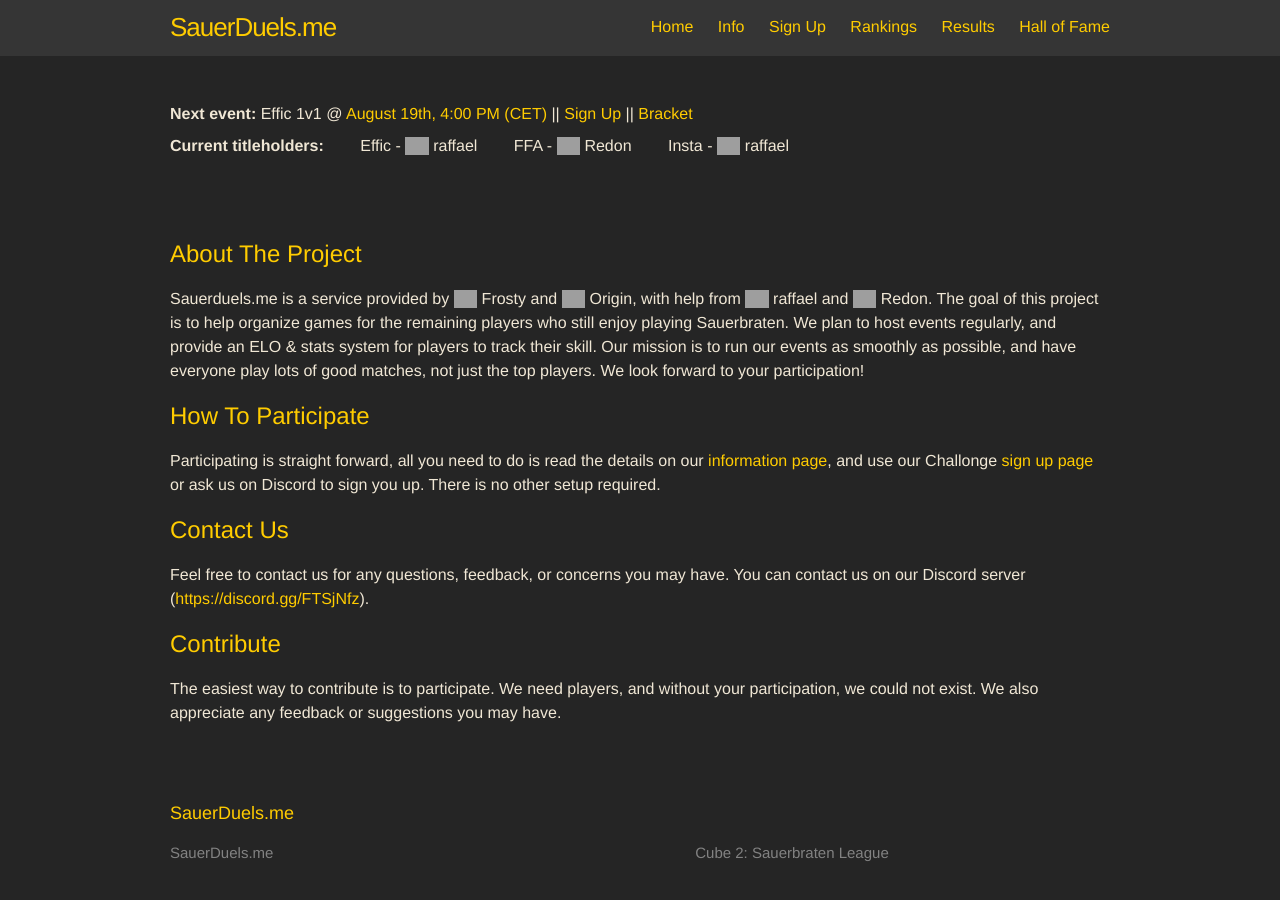
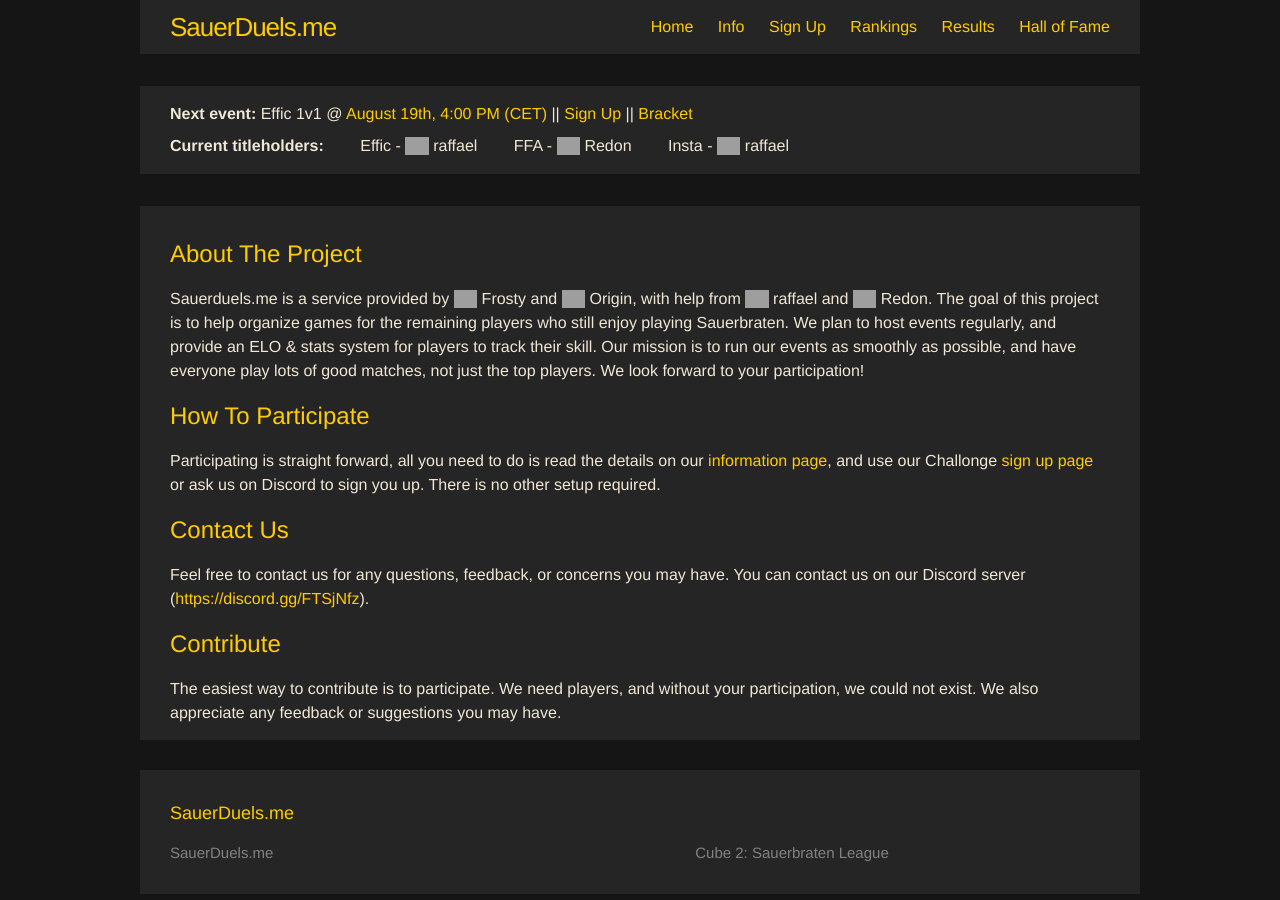
Before and after one commit to sauerduels/website, a Jekyll site: the page built from index.md, in a window 1280 px wide. Built offline with Jekyll 4.4.1, drawn with Linux system fonts in a browser that asks for light colours; a script that is not in the unit is left out; grey boxes are pictures that could not be loaded.

Commit message:
re-enable wrapper boxes

```diff
--- a/_sass/minima.scss
+++ b/_sass/minima.scss
@@ -11,7 +11,7 @@
 $spacing-unit:     30px !default;
 
 $text-color:       #f0e7d5 !default;
-$background-color: #252525 !default;
+$background-color: #151515 !default;
 $brand-color:      #ffcc00 !default;
 
 $grey-color:       #828282 !default;
--- a/_sass/minima/_layout.scss
+++ b/_sass/minima/_layout.scss
@@ -3,7 +3,7 @@
  */
 .site-header {
   min-height: $spacing-unit * 1.865;
-  background: #353535;
+  background: #151515;
 
   // Positioning context for the mobile navigation icon
   position: relative;
@@ -11,6 +11,10 @@
   .wrapper {
     padding-top: 0;
   }
+}
+
+.wrapper {
+  background-color: #252525;
 }
 
 .site-title {
```
